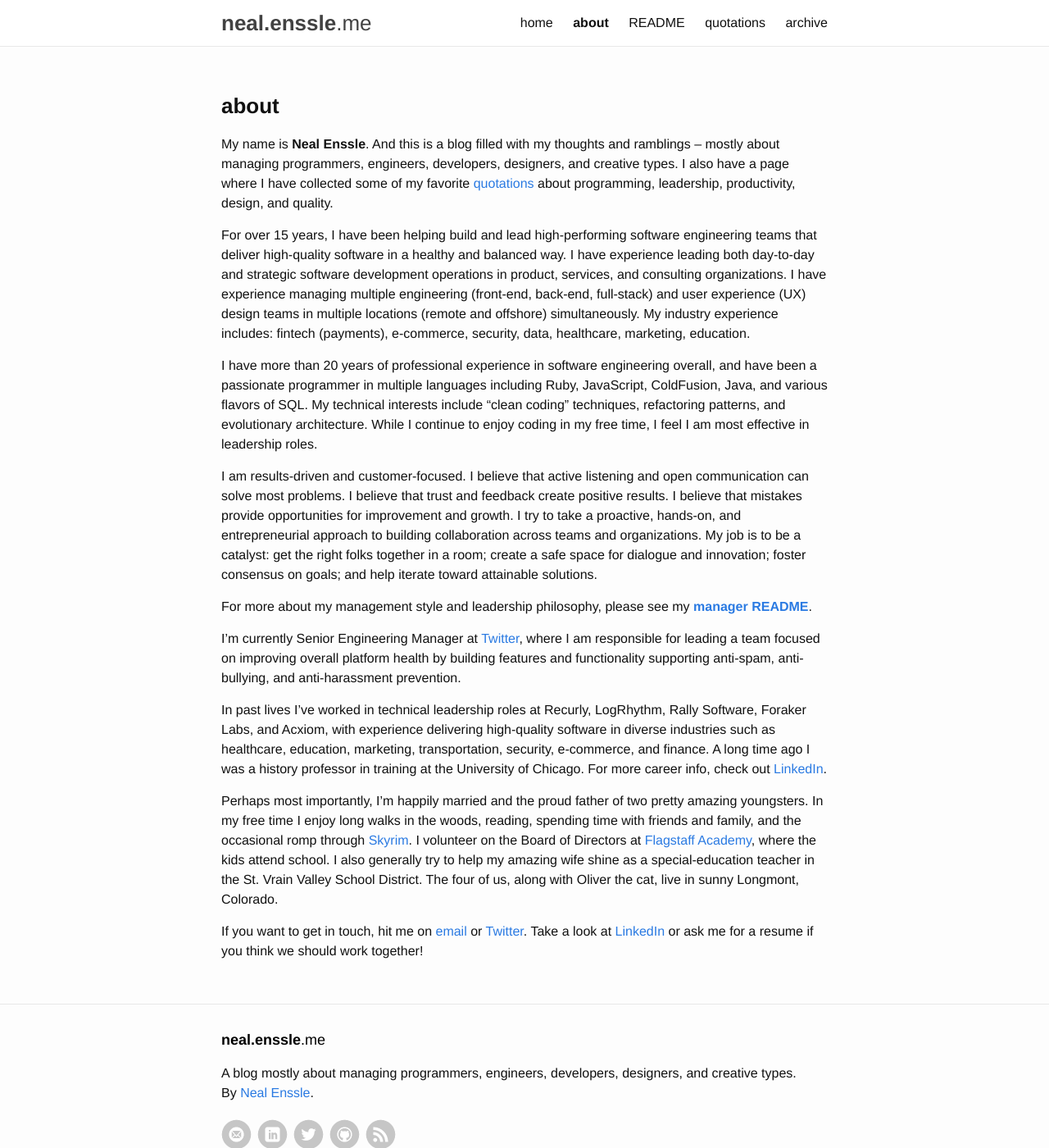
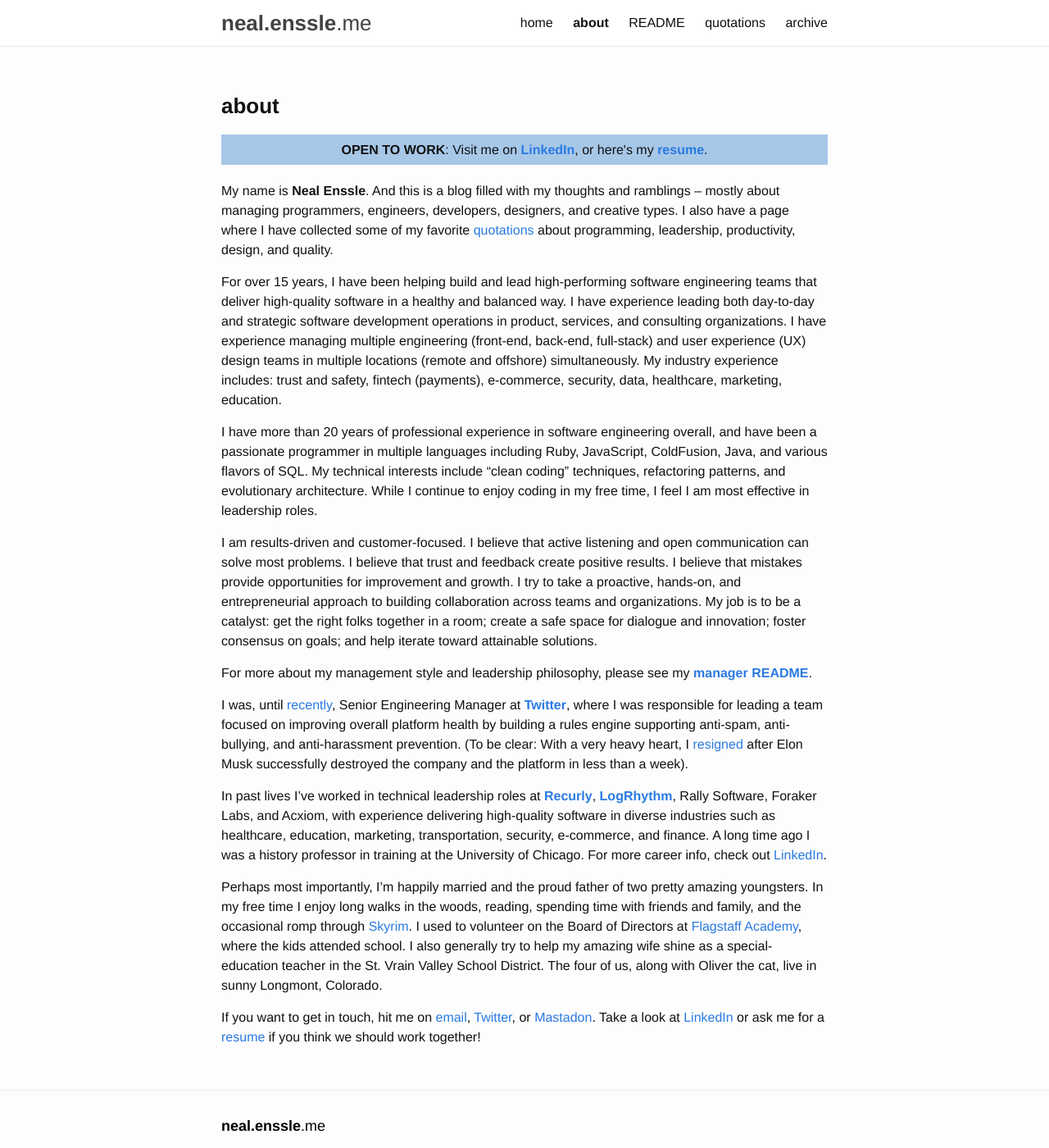
Before and after one commit to nealenssle/nealenssle.github.io, a Jekyll site: the page built from pages/about.md, in a window 1280 px wide and 1400 px high. Shown: the whole window at 82% size. Built offline with Jekyll 4.4.1, drawn with Linux system fonts in a browser that asks for light colours.

Commit message:
Updating About page and resume redirect.

```diff
--- a/pages/about.md
+++ b/pages/about.md
@@ -4,9 +4,11 @@
 permalink: /about
 ---
 
+<div style="text-align: center; background-color: #A7C7E7; padding: 6px; padding-top: 7px; margin-bottom: 20px"><strong>OPEN TO WORK</strong>: Visit me on <strong><a href="https://www.linkedin.com/in/nealenssle/" target="_blank">LinkedIn</a></strong>, or here's my <a href="http://go.enssle.me/resume" target="_blank"><strong>resume</strong></a>.</div>
+
 My name is **Neal Enssle**. And this is a blog filled with my thoughts and ramblings -- mostly about managing programmers, engineers, developers, designers, and creative types. I also have a page where I have collected some of my favorite [quotations](/quotes) about programming, leadership, productivity, design, and quality.
 
-For over 15 years, I have been helping build and lead high-performing software engineering teams that deliver high-quality software in a healthy and balanced way. I have experience leading both day-to-day and strategic software development operations in product, services, and consulting organizations. I have experience managing multiple engineering (front-end, back-end, full-stack) and user experience (UX) design teams in multiple locations (remote and offshore) simultaneously. My industry experience includes: fintech (payments), e-commerce, security, data, healthcare, marketing, education.
+For over 15 years, I have been helping build and lead high-performing software engineering teams that deliver high-quality software in a healthy and balanced way. I have experience leading both day-to-day and strategic software development operations in product, services, and consulting organizations. I have experience managing multiple engineering (front-end, back-end, full-stack) and user experience (UX) design teams in multiple locations (remote and offshore) simultaneously. My industry experience includes: trust and safety, fintech (payments), e-commerce, security, data, healthcare, marketing, education.
 
 I have more than 20 years of professional experience in software engineering overall, and have been a passionate programmer in multiple languages including Ruby, JavaScript, ColdFusion, Java, and various flavors of SQL. My technical interests include “clean coding” techniques, refactoring patterns, and evolutionary architecture. While I continue to enjoy coding in my free time, I feel I am most effective in leadership roles.
 
@@ -14,10 +16,10 @@
 
 For more about my management style and leadership philosophy, please see my **[manager README](/README)**.
 
-I'm currently Senior Engineering Manager at [Twitter](http://www.twitter.com), where I am responsible for leading a team focused on improving overall platform health by building features and functionality supporting anti-spam, anti-bullying, and anti-harassment prevention.
+I was, until [recently](https://twitter.com/nealenssle/status/1590725111514296320), Senior Engineering Manager at **[Twitter](https://twitter.com/nealenssle)**, where I was responsible for leading a team focused on improving overall platform health by building a rules engine supporting anti-spam, anti-bullying, and anti-harassment prevention. (To be clear: With a very heavy heart, I [resigned](https://twitter.com/nealenssle/status/1589783478157348865) after Elon Musk successfully destroyed the company and the platform in less than a week).
 
-In past lives I've worked in technical leadership roles at Recurly, LogRhythm, Rally Software, Foraker Labs, and Acxiom, with experience delivering high-quality software in diverse industries such as healthcare, education, marketing, transportation, security, e-commerce, and finance. A long time ago I was a history professor in training at the University of Chicago. For more career info, check out [LinkedIn](https://www.linkedin.com/in/nealenssle).
+In past lives I've worked in technical leadership roles at **[Recurly](https://recurly.com)**, **[LogRhythm](https://logrhythm.com)**, Rally Software, Foraker Labs, and Acxiom, with experience delivering high-quality software in diverse industries such as healthcare, education, marketing, transportation, security, e-commerce, and finance. A long time ago I was a history professor in training at the University of Chicago. For more career info, check out [LinkedIn](https://www.linkedin.com/in/nealenssle).
 
-Perhaps most importantly, I'm happily married and the proud father of two pretty amazing youngsters. In my free time I enjoy long walks in the woods, reading, spending time with friends and family, and the occasional romp through [Skyrim](https://en.wikipedia.org/wiki/The_Elder_Scrolls_V:_Skyrim). I volunteer on the Board of Directors at [Flagstaff Academy](http://flagstaffacademy.org), where the kids attend school. I also generally try to help my amazing wife shine as a special-education teacher in the St. Vrain Valley School District. The four of us, along with Oliver the cat, live in sunny Longmont, Colorado.
+Perhaps most importantly, I'm happily married and the proud father of two pretty amazing youngsters. In my free time I enjoy long walks in the woods, reading, spending time with friends and family, and the occasional romp through [Skyrim](https://en.wikipedia.org/wiki/The_Elder_Scrolls_V:_Skyrim). I used to volunteer on the Board of Directors at [Flagstaff Academy](http://flagstaffacademy.org), where the kids attended school. I also generally try to help my amazing wife shine as a special-education teacher in the St. Vrain Valley School District. The four of us, along with Oliver the cat, live in sunny Longmont, Colorado.
 
-If you want to get in touch, hit me on [email](mail&#116;&#111;&#58;%&#54;5&#110;ssl&#101;+&#37;77eb&#64;&#103;%6Dail&#46;c%&#54;Fm) or [Twitter](http://twitter.com/nealenssle). Take a look at [LinkedIn](https://www.linkedin.com/in/nealenssle) or ask me for a resume if you think we should work together!
+If you want to get in touch, hit me on [email](mail&#116;&#111;&#58;%&#54;5&#110;ssl&#101;+&#37;77eb&#64;&#103;%6Dail&#46;c%&#54;Fm), [Twitter](http://twitter.com/nealenssle), or [Mastadon](https://macaw.social/@nealenssle). Take a look at [LinkedIn](https://www.linkedin.com/in/nealenssle) or ask me for a [resume](https://go.enssle.me/resume) if you think we should work together!
```
Also changed, not shown: _layouts/redirected.html (added, +13 -0 lines), pages/resume.md (+2 -5 lines).
